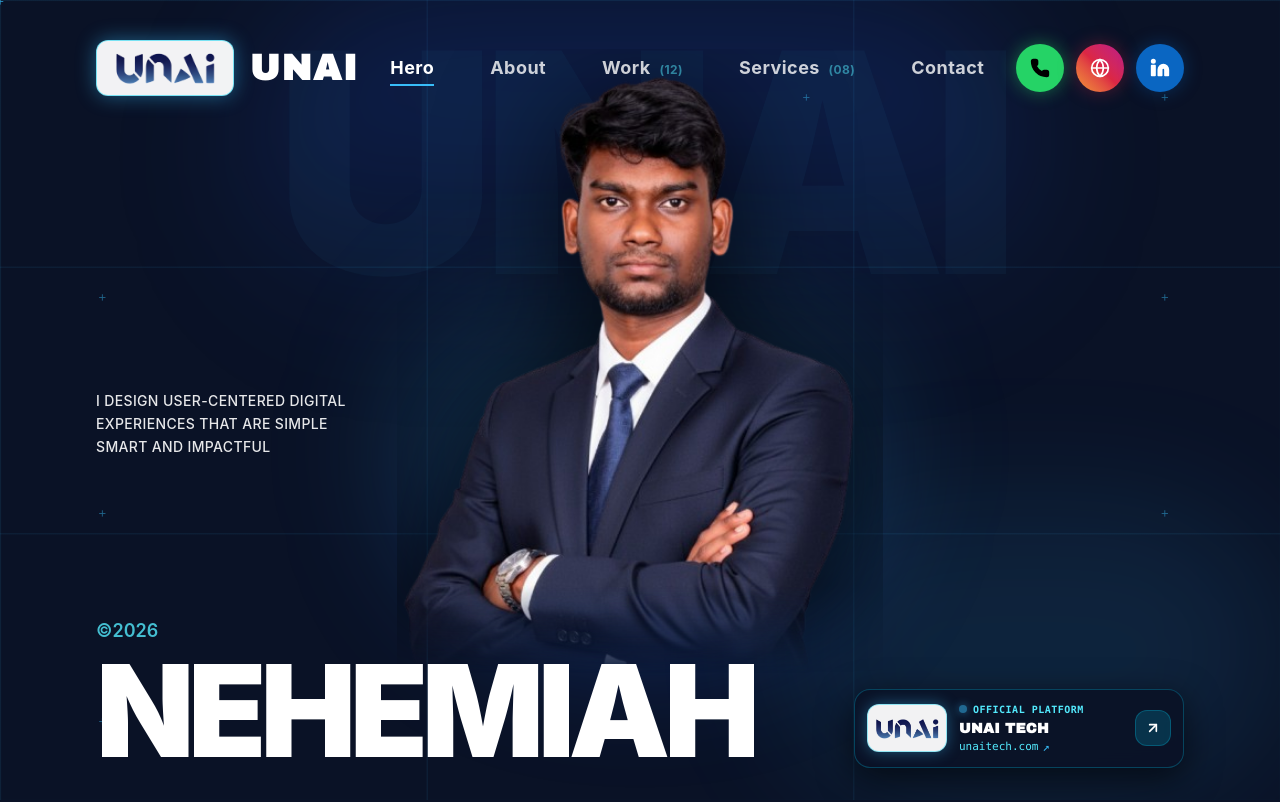
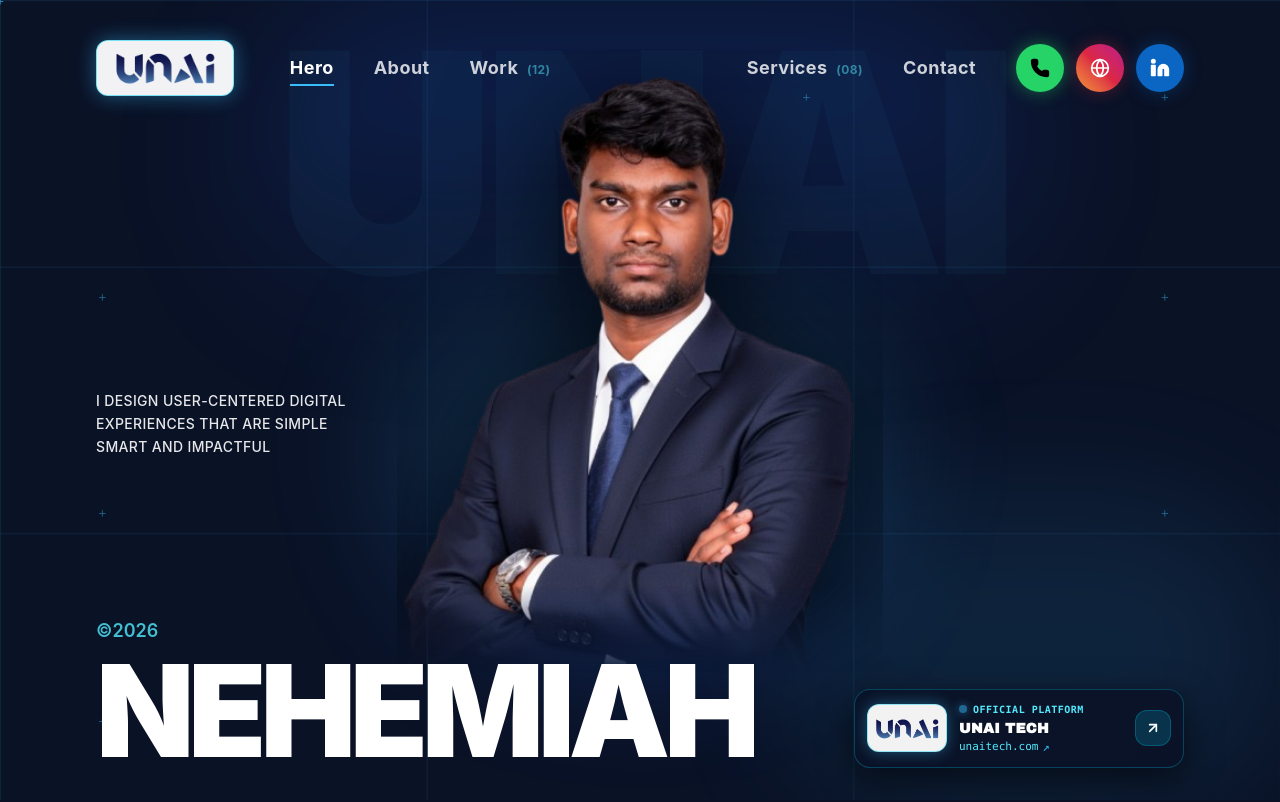
Before and after one commit to NrGjoe846/CEO-portfolio, a React (Vite) app: page / in a window 1280 px wide. Shown: the top 802 px of the page. Built offline with nearby package versions, Linux system fonts and the light colour scheme.

Commit message:
Remove UNAI text next to logo badge and split navbar links to prevent overlay on center portrait

```diff
--- a/src/components/HeroCover.tsx
+++ b/src/components/HeroCover.tsx
@@ -109,13 +109,16 @@ export const HeroCover: React.FC<HeroCoverProps> = () => {
           UNAI
         </div>
 
-        {/* BEGIN: Header Section - Bigger Executive Navbar */}
+        {/* BEGIN: Header Section - Bigger Executive Navbar with Split Center */}
         <header className="w-full flex justify-between items-center px-6 sm:px-12 lg:px-24 py-10 z-50 relative" data-purpose="site-header">
-          {/* UNAI Navbar Logo & Brand */}
+          {/* Left Brand & Left Nav Group */}
+          <div className="flex items-center gap-8 lg:gap-14">
+            {/* UNAI Navbar Logo Badge */}
             <a
               href="#hero-cover"
-            className="flex items-center gap-4 group cursor-pointer"
+              className="flex items-center group cursor-pointer"
               onClick={() => sound.playClick()}
+              title="UNAI TECH"
             >
               <div className="h-12 sm:h-14 px-3.5 sm:px-4 py-2 bg-white/95 rounded-xl flex items-center justify-center shadow-[0_0_20px_rgba(56,189,248,0.45)] border border-cyan-400/50 transition-transform group-hover:scale-105">
                 <img
@@ -124,13 +127,10 @@ export const HeroCover: React.FC<HeroCoverProps> = () => {
                   className="h-7 sm:h-9 w-auto object-contain"
                 />
               </div>
-            <span className="text-2xl sm:text-4xl font-black tracking-wider text-white group-hover:text-[#38bdf8] transition-colors" style={{ fontFamily: "'Archivo Black', sans-serif" }}>
-              UNAI
-            </span>
             </a>
 
-          {/* Nav Links - Bigger Font and Spacing */}
-          <nav className="hidden md:flex space-x-8 lg:space-x-14 text-base lg:text-lg font-bold">
+            {/* Left Nav Links (Shifted Left - Zero Overlay on Head) */}
+            <nav className="hidden md:flex items-center space-x-6 lg:space-x-10 text-base lg:text-lg font-bold">
               <a
                 className="relative after:content-[''] after:absolute after:bottom-[-4px] after:left-0 after:w-full after:h-[2px] after:bg-[#38bdf8] text-white hover:text-[#38bdf8] transition-colors tracking-wide"
                 href="#hero-cover"
@@ -152,6 +152,13 @@ export const HeroCover: React.FC<HeroCoverProps> = () => {
               >
                 Work <span className="opacity-50 text-xs ml-1 text-cyan-300">(12)</span>
               </a>
+            </nav>
+          </div>
+
+          {/* Right Nav Links & Social Icon CTA Buttons */}
+          <div className="flex items-center gap-6 lg:gap-10">
+            {/* Right Nav Links */}
+            <nav className="hidden md:flex items-center space-x-6 lg:space-x-10 text-base lg:text-lg font-bold">
               <a
                 className="relative hover:after:content-[''] hover:after:absolute hover:after:bottom-[-4px] hover:after:left-0 hover:after:w-full hover:after:h-[2px] hover:after:bg-[#38bdf8] text-white/80 hover:text-white transition-colors tracking-wide"
                 href="#services"
@@ -168,7 +175,7 @@ export const HeroCover: React.FC<HeroCoverProps> = () => {
               </a>
             </nav>
 
-          {/* Social Icon CTA Buttons (Icon Only - No numbers or text) */}
+            {/* Social Icon CTA Buttons (Icon Only) */}
             <div className="flex items-center gap-3">
               {/* WhatsApp Icon Button */}
               <a
@@ -208,6 +215,7 @@ export const HeroCover: React.FC<HeroCoverProps> = () => {
               >
                 <Linkedin className="w-5 h-5 fill-current" />
               </a>
+            </div>
 
             {/* Mobile Menu Button */}
             <button
```
Lines whose indentation alone changed are shown as unchanged.
